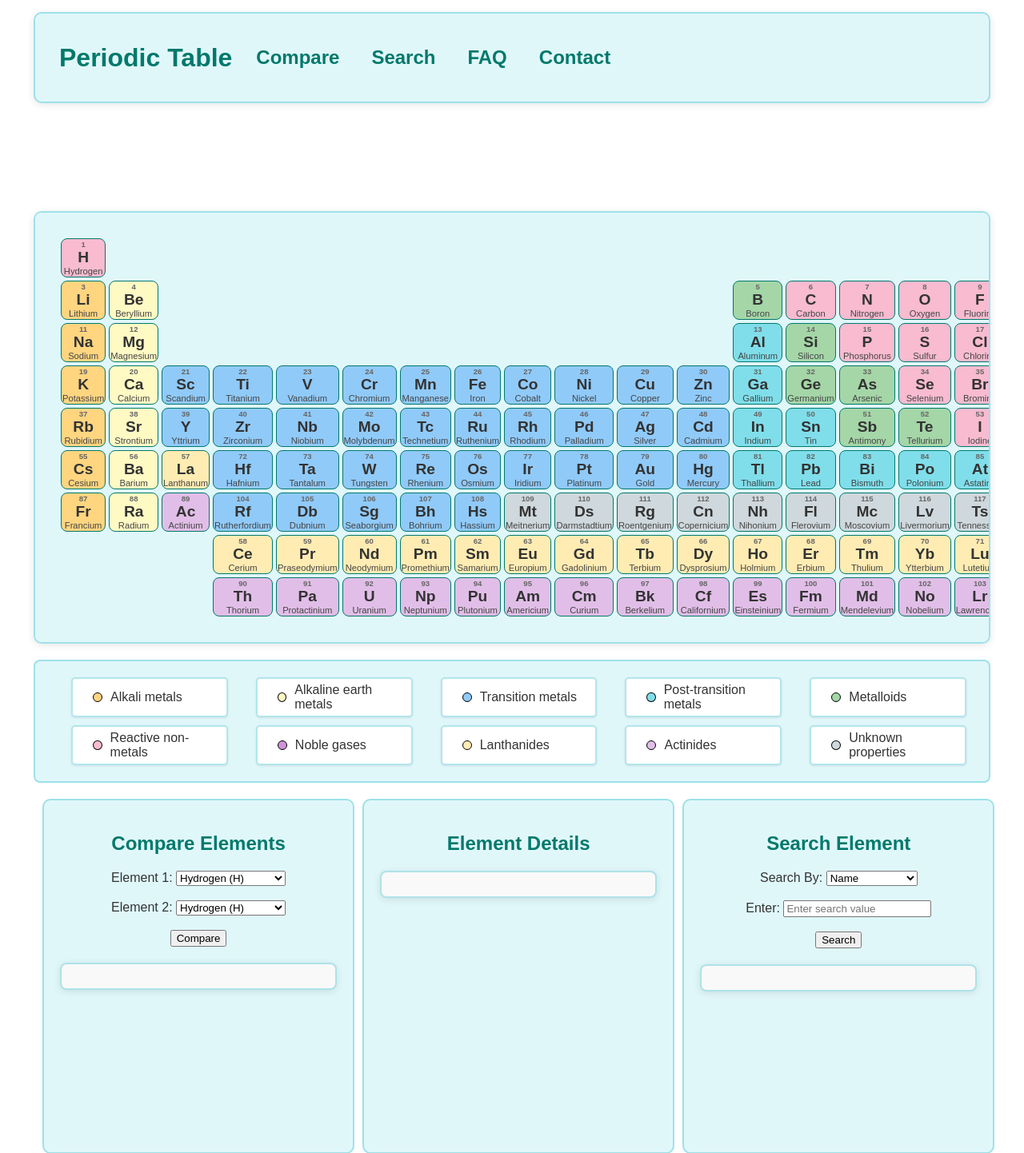
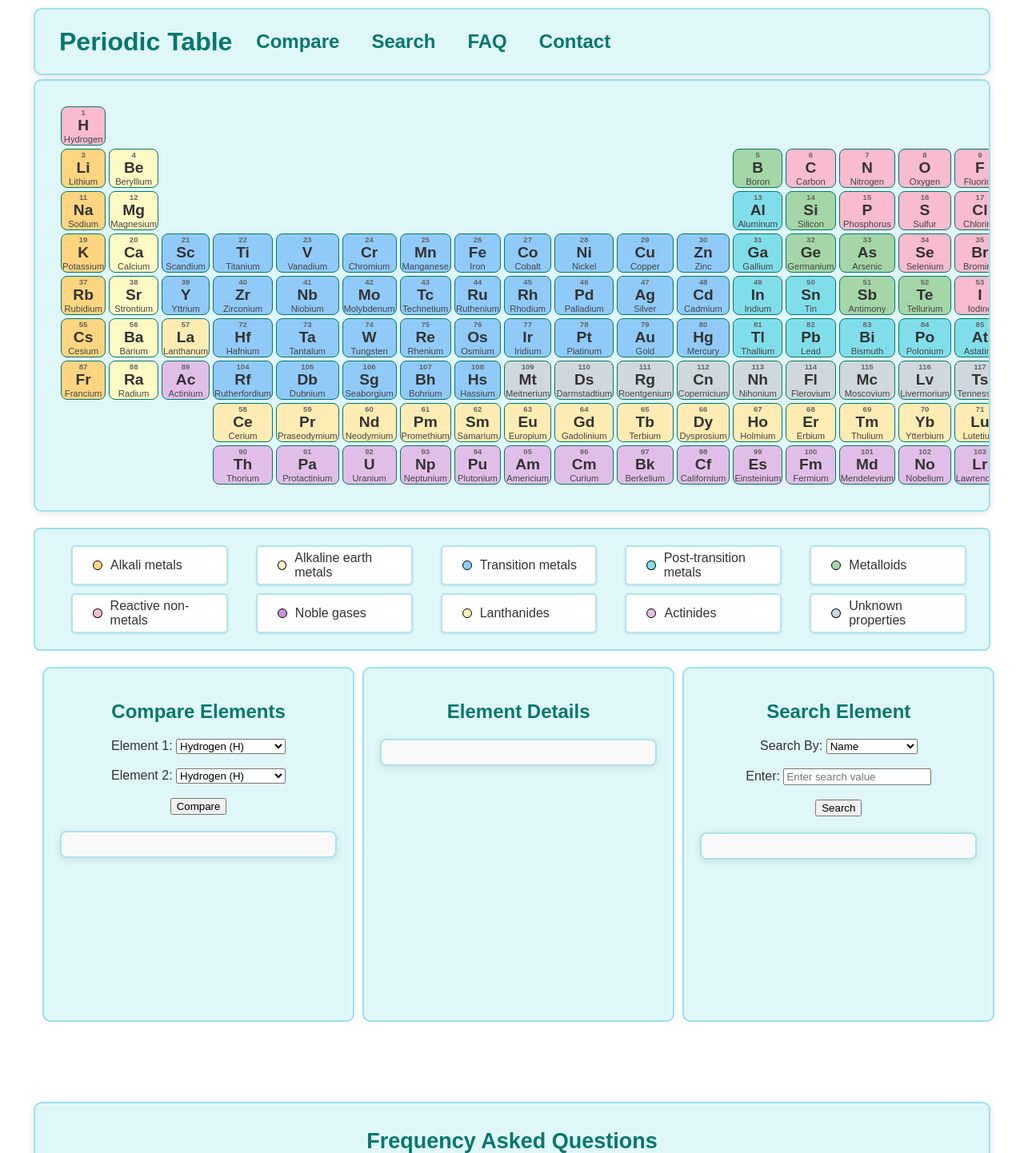
Before and after one commit to sarjanshah14/Interactive-Periodic-Table, a Flask app: page / in a window 1280 px wide. Shown: the top 1442 px of the page at 80% size. Run offline with Flask 3, Linux system fonts and the light colour scheme.

Commit message:
Reduce spacing between navbar and periodic table
- Removed inline margin-top from table-container
- Reduced navbar padding and margin for tighter layout
- Updated navbar height for cleaner appearance

```diff
--- a/api/static/styles.css
+++ b/api/static/styles.css
@@ -19,10 +19,10 @@ header {
   background-color: #E0F7FA;
   border-radius: 10px;
   box-shadow: 0 2px 10px rgba(0, 0, 0, 0.1);
-  padding: 20px;
-  margin: 15px auto;
+  padding: 10px 20px;
+  margin: 10px auto 5px;
   max-width: 90%;
-  height: 70px;
+  height: 60px;
   display: flex;
   justify-content: center;
   align-items: center;
--- a/api/templates/index.html
+++ b/api/templates/index.html
@@ -41,7 +41,7 @@
 
   <main>
     <div class="content">
-      <div class="table-container" style="margin-top: 135px;">
+      <div class="table-container">
         <!-- Periodic Table -->
         <div class="periodic-table" id="periodic-table">
           {% for element in elements %}
```
